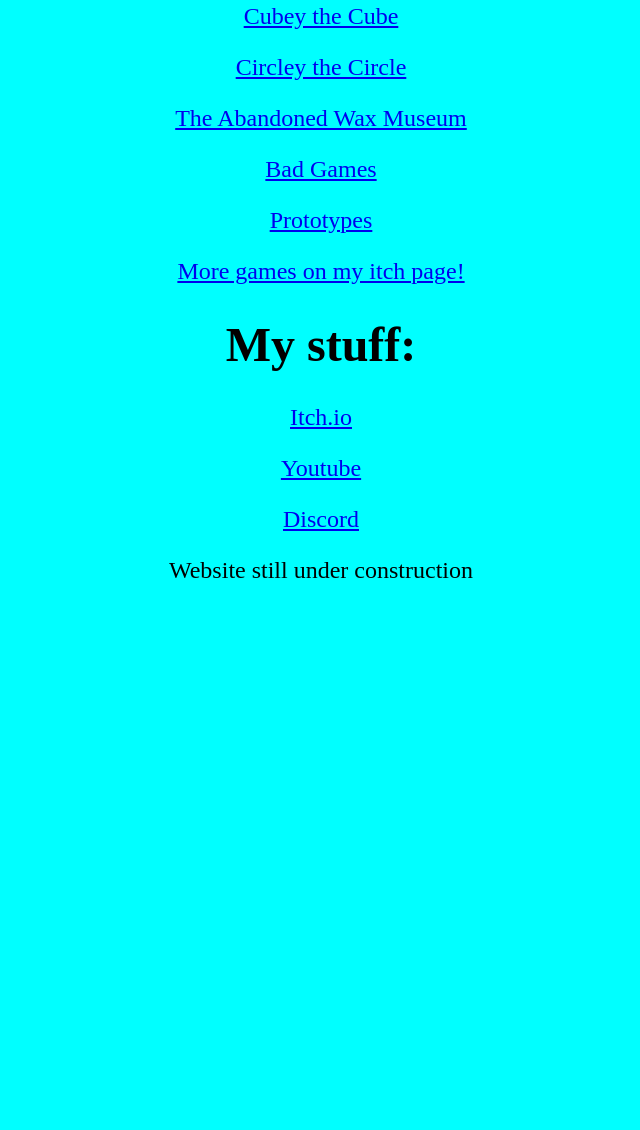
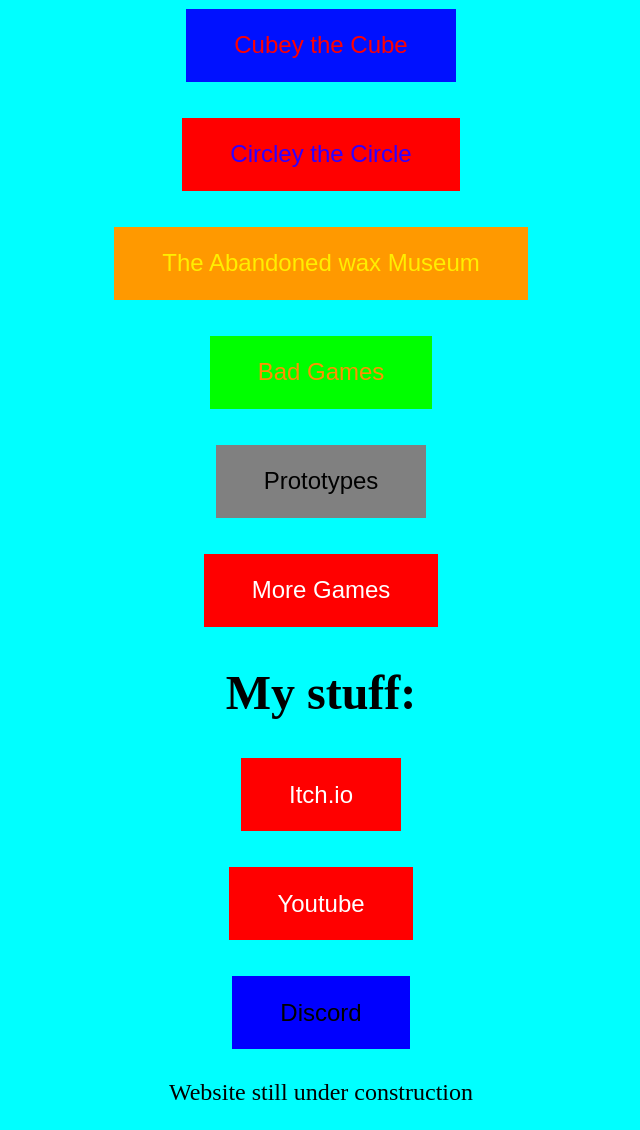
Before and after one commit to Axolotlguy1321/Axolotlguy.com, a plain HTML site: page index.html in a window 1280 px wide. Shown: the part 1448-2578 px from the top of the page, without its empty margins (319-959 px from the left). Before the commit the page ends 2056 px from the top, so only its background shows below. Drawn offline with Linux system fonts and the light colour scheme.

Commit message:
Add files via upload

```diff
--- a/Cubey.css
+++ b/Cubey.css
@@ -10,10 +10,3 @@ h1 {
 h2 {
   color: rgb(255, 0, 0);
 }
-@font-face {
-  font-family: "Lobster2";
-  src: url("fonts/Lobster2.ttf") format("ttf");
-}
-body {
-  font-family: "Lobster2", cursive;
-}
--- a/index.html
+++ b/index.html
@@ -2,6 +2,7 @@
 <html>
 <body>
     <link rel="icon" type="image/x-icon" href="icon.ico">
+    <script src="main.js"></script>
 <img src="Images/pic.png" alt="Profile pic">
 <link rel="stylesheet" href="zoom.css">
 <link rel="stylesheet" href="main.css">
@@ -10,26 +11,25 @@
 <p>This is my website, I guess</p>
 <h1>I make gaims</h1>
 <h1>My games:</h1>
-<a href="Cubey.html">Cubey the Cube</a>
+<button class="CubeyButton" onclick="location.href='Cubey.html'">Cubey the Cube</button>
 <p></p>
-<a href="Circley.html">Circley the Circle</a>
+<button class="CircleyButton" onclick="location.href='Circley.html'">Circley the Circle</button>
 <p></p>
-<a href="wax.html">The Abandoned Wax Museum</a>
+<button class="waxButton" onclick="location.href='wax.html'">The Abandoned wax Museum</button>
 <p></p>
-<a href="bad.html">Bad Games</a>
+<button class="badButton" onclick="location.href='bad.html'">Bad Games</button>
 <p></p>
-<a href="prototypes.html">Prototypes</a>
+<button class="prototypeButton" onclick="location.href='prototypes.html'">Prototypes</button>
 <p></p>
-<a href="https://axolotlguy1321.itch.io/">More games on my itch page!</a>
+<button class="itchButton" onclick="window.location.href='https://axolotlguy1321.itch.io/'">More Games</button>
 </body>
 <h1>My stuff:</h1>
-<a href="https://axolotlguy1321.itch.io/">Itch.io</a>
 <p></p>
-<a href="https://www.youtube.com/@Axolotlguy1321">Youtube</a>
+<button class="itchButton" onclick="window.location.href='https://axolotlguy1321.itch.io/'">Itch.io</button>
 <p></p>
-<a href="https://discord.gg/fvxc5fJrq8">Discord</a>
+<button class="Youtube" onclick="window.location.href='https://www.youtube.com/@Axolotlguy1321'">Youtube</button>
 <p></p>
-<p></p>
+<button class="Discord" onclick="window.location.href='https://discord.gg/fvxc5fJrq8'">Discord</button>
 <p></p>
 <p>Website still under construction</p>
 </html>
--- a/main.css
+++ b/main.css
@@ -1,3 +1,143 @@
 body {
     background-color: aqua;
 }
+.CubeyButton {
+    background-color: #0011ff;
+    border: none;
+    color: rgb(255, 0, 0);
+    padding: 15px 32px;
+    text-align: center;
+    text-decoration: none;
+    display: inline-block;
+    font-size: 16px;
+    margin: 4px 2px;
+    cursor: pointer;
+    transition-duration: 0.4s;
+}
+.CubeyButton:hover {
+    background-color: red;
+    color: #0011ff;
+}
+.CircleyButton {
+    background-color: #ff0000;
+    border: none;
+    color: rgb(47, 0, 255);
+    padding: 15px 32px;
+    text-align: center;
+    text-decoration: none;
+    display: inline-block;
+    font-size: 16px;
+    margin: 4px 2px;
+    cursor: pointer;
+    transition-duration: 0.4s;
+}
+.CircleyButton:hover {
+    background-color: rgb(76, 0, 255);
+    color: #ff0000;
+}
+.waxButton {
+    background-color: #ff9900;
+    border: none;
+    color: rgb(255, 238, 0);
+    padding: 15px 32px;
+    text-align: center;
+    text-decoration: none;
+    display: inline-block;
+    font-size: 16px;
+    margin: 4px 2px;
+    cursor: pointer;
+    transition-duration: 0.4s;
+}
+.waxButton:hover {
+    background-color: rgb(255, 238, 0);
+    color: #ff9900;;
+}
+.badButton {
+    background-color: rgb(0, 255, 0);
+    border: none;
+    color: #ff9100;
+    padding: 15px 32px;
+    text-align: center;
+    text-decoration: none;
+    display: inline-block;
+    font-size: 16px;
+    margin: 4px 2px;
+    cursor: pointer;
+    transition-duration: 0.4s;
+}
+.badButton:hover {
+    background-color: brown;
+    color: yellow;
+}
+.prototypeButton {
+    background-color: #808080;
+    border: none;
+    color: #000000;
+    padding: 15px 32px;
+    text-align: center;
+    text-decoration: none;
+    display: inline-block;
+    font-size: 16px;
+    margin: 4px 2px;
+    cursor: pointer;
+    transition-duration: 0.4s;
+}
+.prototypeButton:hover {
+    background-color: black;
+    color: #808080;
+}
+.CubeyStartButton {
+    background-color: blue;
+    border: none;
+    color: white;
+    padding: 15px 32px;
+    text-align: center;
+    text-decoration: none;
+    display: inline-block;
+    font-size: 16px;
+    margin: 4px 2px;
+    cursor: pointer;
+    transition-duration: 0.4s;
+}
+.CubeyStartButton:hover{
+    color: #ff0000;
+}
+.itchButton {
+    background-color: rgb(255, 0, 0);
+    border: none;
+    color: white;
+    padding: 15px 32px;
+    text-align: center;
+    text-decoration: none;
+    display: inline-block;
+    font-size: 16px;
+    margin: 4px 2px;
+    cursor: pointer;
+    transition-duration: 0.4s;
+}
+.Youtube {
+    background-color: rgb(255, 0, 0);
+    border: none;
+    color: white;
+    padding: 15px 32px;
+    text-align: center;
+    text-decoration: none;
+    display: inline-block;
+    font-size: 16px;
+    margin: 4px 2px;
+    cursor: pointer;
+    transition-duration: 0.4s;
+}
+.Discord {
+    background-color: blue;
+    border: none;
+    color: black;
+    padding: 15px 32px;
+    text-align: center;
+    text-decoration: none;
+    display: inline-block;
+    font-size: 16px;
+    margin: 4px 2px;
+    cursor: pointer;
+    transition-duration: 0.4s;
+}
--- /dev/null
+++ b/main.js
@@ -0,0 +1,4 @@
+document.getElementById('itch').addEventListener('click', function() {
+    alert('Image clicked!');
+    window.location.href='https://axolotlguy1321.itch.io/'
+});
--- a/zoom.css
+++ b/zoom.css
@@ -2,3 +2,46 @@ body {
     text-align: center;
     zoom: 150%;
 }
+.Flap {
+    background-color: rgb(0, 225, 255);
+    border: none;
+    color: white;
+    padding: 15px 32px;
+    text-align: center;
+    text-decoration: none;
+    display: inline-block;
+    font-size: 16px;
+    margin: 4px 2px;
+    cursor: pointer;
+    transition-duration: 0.4s;
+}
+.Flap:hover{
+    background-color: white;
+    color: cyan;
+}
+.stz {
+    background-color: lime;
+    border: none;
+    color: red;
+    padding: 15px 32px;
+    text-align: center;
+    text-decoration: none;
+    display: inline-block;
+    font-size: 16px;
+    margin: 4px 2px;
+    cursor: pointer;
+    transition-duration: 0.4s;
+}
+.stzr {
+    background-color: lime;
+    border: none;
+    color: blue;
+    padding: 15px 32px;
+    text-align: center;
+    text-decoration: none;
+    display: inline-block;
+    font-size: 16px;
+    margin: 4px 2px;
+    cursor: pointer;
+    transition-duration: 0.4s;
+}
```
Also changed, not shown: Circley.html (+1 -0 lines), Cubey.html (+3 -3 lines), bad.html (+8 -2 lines), prototypes.html (+1 -1 lines), Images/itch-io.png (added), Images/poop.png.
